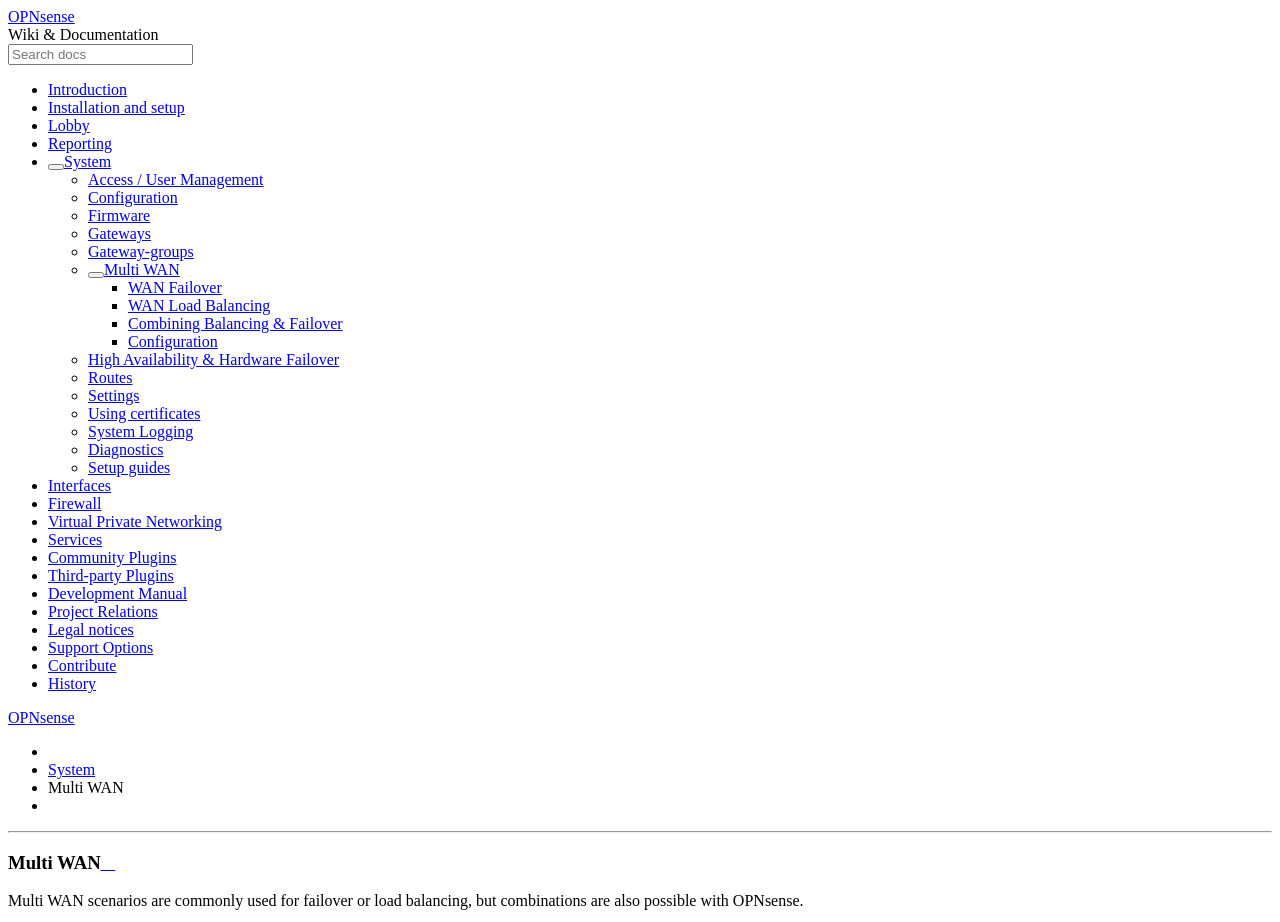
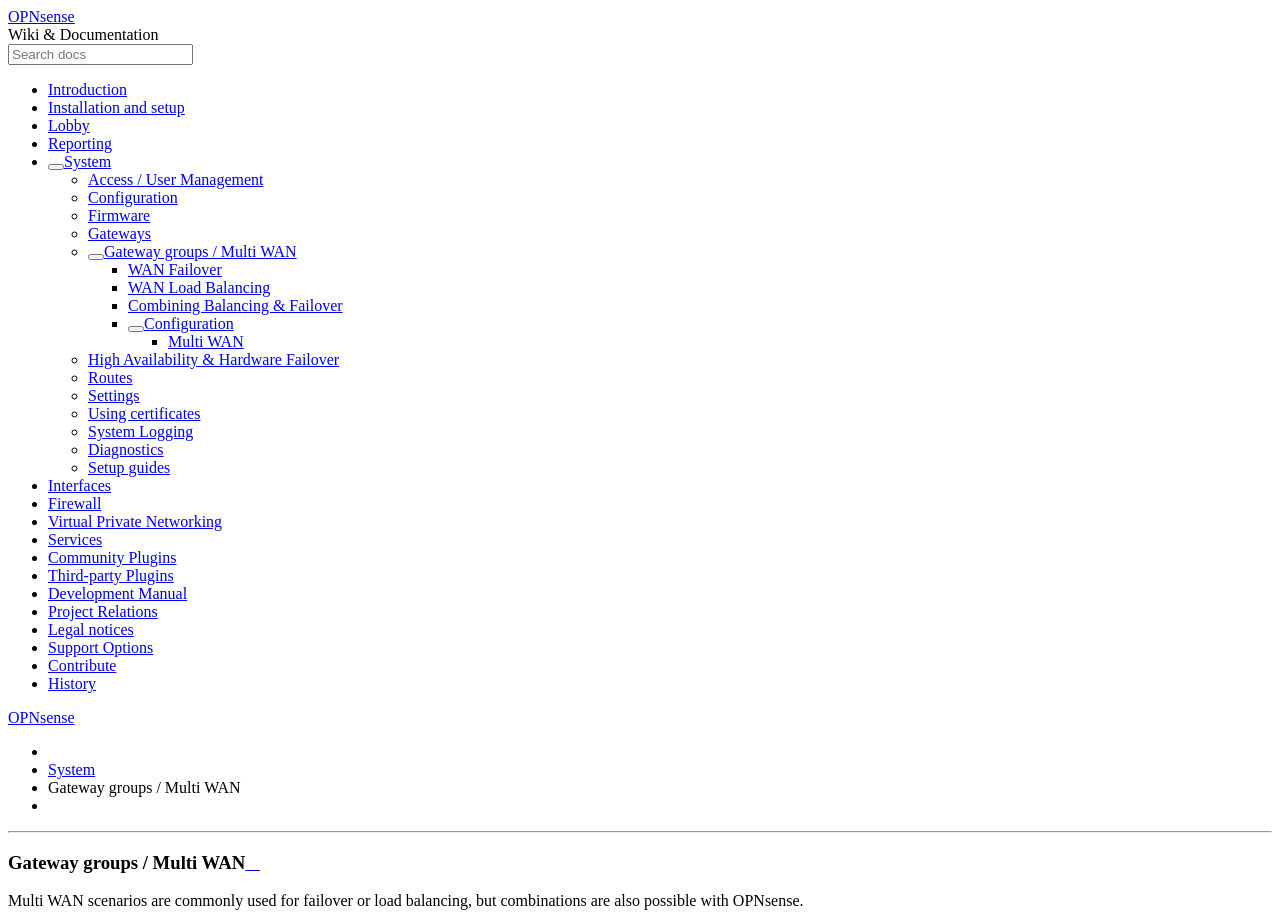
Before and after one commit to opnsense/docs, a Sphinx documentation site: the page built from source/manual/multiwan.rst, in a window 1280 px wide and 1400 px high, cut to the strip 0-922 px from the top of the window. Built offline with Sphinx 7.4.7 and the Read the Docs theme 2.0.0, drawn with Linux system fonts in a browser that asks for light colours; pages that are not in the unit, such as notebooks, are missing from menus; some of the changed text lies outside the part shown.

Commit message:
Merge gateway-groups and multiwan into single menu item

```diff
--- a/source/manual/how-tos/multiwan.rst
+++ b/source/manual/how-tos/multiwan.rst
@@ -1,5 +1,5 @@
 =============================
-Gateway-groups
+Multi WAN
 =============================
 Multi WAN scenarios are commonly used for failover or load balancing, but combinations
 are also possible with OPNsense.
--- a/source/manual/multiwan.rst
+++ b/source/manual/multiwan.rst
@@ -1,6 +1,6 @@
-=========
-Multi WAN
-=========
+==================================
+Gateway groups / Multi WAN
+==================================
 Multi WAN scenarios are commonly used for failover or load balancing, but combinations
 are also possible with OPNsense.
 
--- a/source/system.rst
+++ b/source/system.rst
@@ -21,7 +21,6 @@
    manual/backups
    manual/firmware
    manual/gateways
-   manual/how-tos/multiwan
    manual/multiwan.rst
    manual/hacarp
    manual/routes
```
Also changed, not shown: other parts of source/manual/multiwan.rst (+7 -1 lines).
